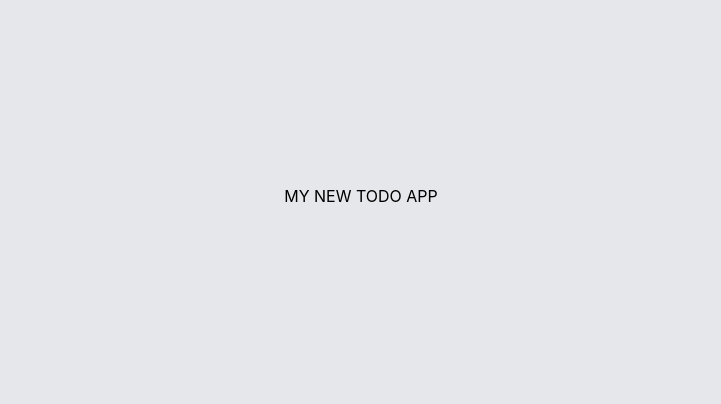
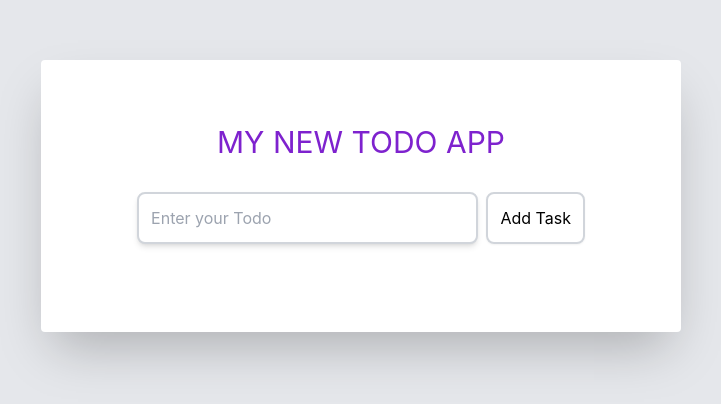
Before and after one commit to AcheampongCollins/myTodoApp, a React (Create React App) app: page / in a window 1280 px wide. Shown: the part 204-608 px from the top of the page, without its empty margins (279-1000 px from the left). Built offline with nearby package versions, Linux system fonts and the light colour scheme.

Commit message:
added todo functionality

```diff
--- a/package.json
+++ b/package.json
@@ -3,6 +3,9 @@
   "version": "0.1.0",
   "private": true,
   "dependencies": {
+    "@fortawesome/fontawesome-svg-core": "^1.2.36",
+    "@fortawesome/free-solid-svg-icons": "^5.15.4",
+    "@fortawesome/react-fontawesome": "^0.1.16",
     "@testing-library/jest-dom": "^5.16.1",
     "@testing-library/react": "^12.1.2",
     "@testing-library/user-event": "^13.5.0",
--- a/src/component/Header.jsx
+++ b/src/component/Header.jsx
@@ -1,5 +1,9 @@
 const Header = () => {
-  return <div>MY NEW TODO APP</div>;
+  return (
+    <div className="text-center sm:text-3xl text-4xl mb-8 text-purple-700">
+      MY NEW TODO APP
+    </div>
+  );
 };
 
 export default Header;
--- /dev/null
+++ b/src/component/TodoItem.jsx
@@ -0,0 +1,34 @@
+import { FontAwesomeIcon } from "@fortawesome/react-fontawesome";
+import { faTrashAlt } from "@fortawesome/free-solid-svg-icons";
+
+const TodoItem = ({ id, text, completed, handleChange, onDelete }) => {
+  return (
+    <div className="w-3/4 flex ml-12 px-1 py-2 mb-2 justify-between border border-gray-200 shadow-sm rounded-md">
+      <div className={"" + (completed ? "line-through italic" : "null")}>
+        <p className="break-all">{text}</p>
+      </div>
+
+      <div className="flex items-center justify-center ml-4">
+        <div>
+          <input
+            type="checkbox"
+            checked={completed}
+            onChange={() => handleChange(id)}
+          />
+        </div>
+
+        <div>
+          <button
+            className="w-4 h-4 text-red-500 hadow-sm ml-1 focus:outline-none"
+            onClick={() => onDelete(id)}
+          >
+            {" "}
+            <FontAwesomeIcon icon={faTrashAlt} />
+          </button>
+        </div>
+      </div>
+    </div>
+  );
+};
+
+export default TodoItem;
--- /dev/null
+++ b/src/component/forms.js
@@ -0,0 +1,23 @@
+const TodoForms = ({ setInputText, inputText, handleSubmit }) => {
+  return (
+    <form className="text-center mb-6" onSubmit={handleSubmit}>
+      <input
+        type="text"
+        placeholder="Enter your Todo"
+        className="w-2/3 border-2 border-gray-300 outline-none p-3 rounded-lg shadow-md focus:border-purple-600"
+        value={inputText}
+        onChange={(e) => {
+          setInputText(e.target.value);
+        }}
+      />
+      <button
+        className="outline-none p-3 rounded-lg shadow-sm ml-2 border-2 border-gray-300  focus:outline-none
+            hover:bg-indigo-900 hover:text-white transition duration-300 ease-linear"
+      >
+        Add Task
+      </button>
+    </form>
+  );
+};
+
+export default TodoForms;
--- a/src/pages/Body.jsx
+++ b/src/pages/Body.jsx
@@ -1,9 +1,66 @@
 import Header from "../component/Header";
+import TodoForms from "../component/forms";
+import { useState } from "react";
+import TodoItem from "../component/TodoItem";
+const Body = () => {
+  const [inputText, setInputText] = useState("");
+  const [todos, setTodos] = useState([]);
 
-const Body = () => {
+  const handleSubmit = (e) => {
+    e.preventDefault();
+    if (inputText === "") return;
+    setTodos([
+      ...todos,
+      {
+        id: Date.now(),
+        text: inputText,
+        completed: false,
+      },
+    ]);
+    setInputText("");
+  };
+
+  const handleChange = (id) => {
+    setTodos(
+      todos.map((todo) => {
+        if (todo.id === id) {
+          return {
+            ...todo,
+            completed: !todo.completed,
+          };
+        }
+        return todo;
+      })
+    );
+  };
+
+  const onDelete = (id) => {
+    const data = [...todos];
+
+    const updatedData = data.filter((data) => data.id !== id);
+    setTodos(updatedData);
+  };
+
   return (
-    <div>
+    <div className="w-full bg-white p-16 rounded shadow-2xl md:w-1/3 lg:w-1/2">
       <Header />
+      <TodoForms
+        setInputText={setInputText}
+        inputText={inputText}
+        handleSubmit={handleSubmit}
+      />
+      <div className="w-full flex-col justify-center items-center">
+        {todos.map((todo) => (
+          <TodoItem
+            key={todo.id}
+            id={todo.id}
+            text={todo.text}
+            completed={todo.completed}
+            handleChange={handleChange}
+            onDelete={onDelete}
+          />
+        ))}
+      </div>
     </div>
   );
 };
```
Also changed, not shown: 1 other file (tests, documents, lock files or other folders).
